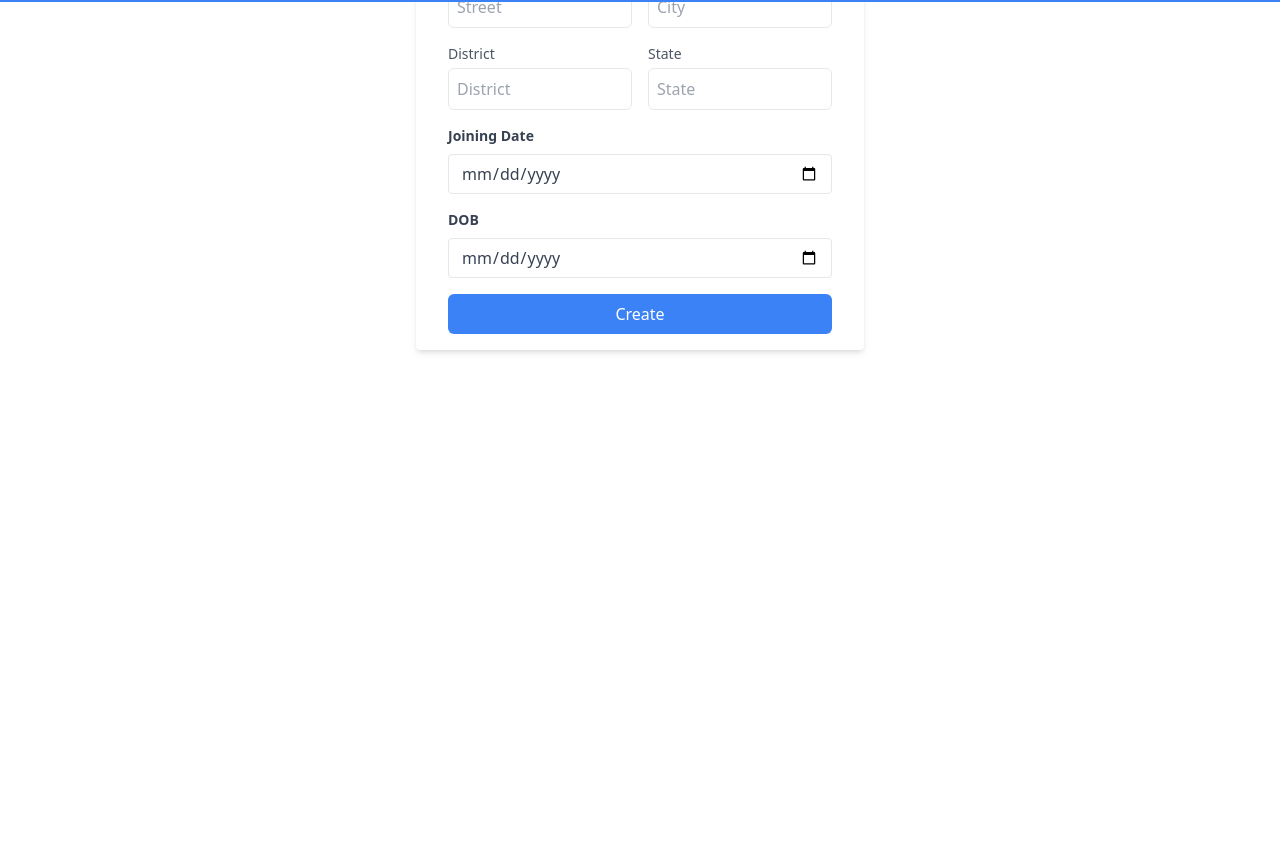
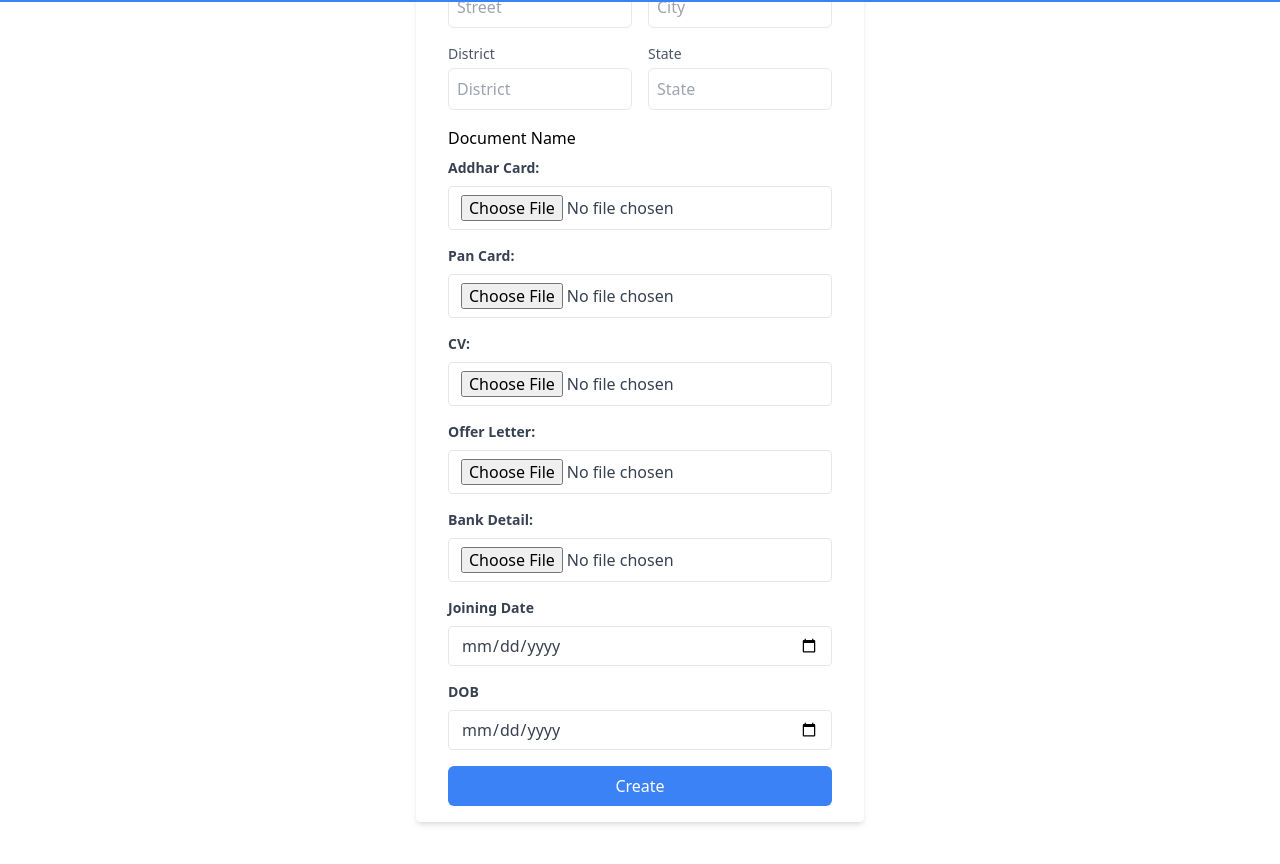
Before and after one commit to rshubham-dev/Bhuvi-Manager, a React (Create React App) app: page /employee in a window 1280 px wide. Shown: the part 798-1662 px from the top of the page. Before the commit the page ends 1244 px from the top, so only its background shows below. Built offline with nearby package versions, Linux system fonts and the light colour scheme.

Commit message:
employee update 1

```diff
--- a/src/components/CreateEmployee.js
+++ b/src/components/CreateEmployee.js
@@ -22,26 +22,17 @@ const CreateEmployee = () => {
             district: "",
             state: "",
         },
+        addhar: "",
+        pan: "",
+        cv: "",
+        offerletter: "",
+        bank: "",
     });
-    // addhar: "",
-    // pan: "",
-    // cv: "",
-    // offerletter: "",
-    // bank: "",
-    // certificates: [],
-
-    // const [location, setLocation] = useState({
-    //     street: "",
-    //     city: "",
-    //     district: "",
-    //     state: "",
-    //     pincode: "",
-    // });
 
     const [error, setError] = useState(null);
 
-    const inputData = (data) => {
-        const { name, value } = data.target;
+    const inputData = (data, field) => {
+        const { name, value, type } = data.target;
         if (name.startsWith('address.')) {
             const addressField = name.split('.')[1];
             setEmployee((prevEmployee) => ({
@@ -51,24 +42,49 @@ const CreateEmployee = () => {
                     [addressField]: value,
                 },
             }));
+        } else if (type === 'file') {
+            setEmployee((prevEmployee) => ({
+                ...prevEmployee,
+                [field]: data.target.files[0],
+            }));
         } else {
             setEmployee((prevEmployee) => ({ ...prevEmployee, [name]: value }));
         }
-    }
+    };
 
     const formSubmit = async (e) => {
         e.preventDefault();
+
+        const formData = new FormData();
+        Object.entries(employee).forEach(([key, value]) => {
+            if (value instanceof File) {
+                formData.append(key, value);
+            } else if (typeof value === 'object') {
+                Object.entries(value).forEach(([subKey, subValue]) => {
+                    formData.append(`${key}.${subKey}`, subValue);
+                });
+            } else {
+                formData.append(key, value);
+            }
+        });
+
         try {
-            console.log(employee)
-            const response = await axios.post('/api/v1/employee/create', employee);
+            console.log(employee);
+            const response = await axios.post('/api/v1/employee/create', formData, {
+                headers: {
+                    'Content-Type': 'multipart/form-data', // Set content type to multipart/form-data
+                },
+            });
+
             console.log(response.data);
-            console.log(response.data.error);
-            toast.success('Employee Created successful!');
+            toast.success('Employee Created successfully!');
         } catch (error) {
-            toast.error(error.message)
+            toast.error(error.message);
             setError(error.message);
         }
     };
+
+
 
     return (
         <main>
@@ -79,7 +95,6 @@ const CreateEmployee = () => {
                 >
                     <h2 className='text-2xl font-bold mb-6 text-center'>Create Employee</h2>
 
-                    {/* Group Personal Information */}
                     <div className='mb-4'>
                         <label htmlFor='avatar'
                             className='block text-gray-700 text-sm font-bold mb-2'>Avatar:</label>
@@ -87,7 +102,7 @@ const CreateEmployee = () => {
                             className='appearance-none border rounded w-full py-2 px-3 text-gray-700 leading-tight focus:outline-none focus:shadow-outline'
                             type='file'
                             name='avatar'
-                            onChange={inputData}
+                            onChange={(e) => inputData(e, 'avatar')}
                         />
                     </div>
 
@@ -101,7 +116,6 @@ const CreateEmployee = () => {
                             type='text'
                             name='name'
                             placeholder='Enter Your Name here'
-                            required
                             autoComplete='off'
                             value={employee.name}
                             onChange={inputData}
@@ -118,14 +132,13 @@ const CreateEmployee = () => {
                             type='email'
                             name='email'
                             placeholder='Enter Your Email here'
-                            required
                             autoComplete='off'
                             value={employee.email}
                             onChange={inputData}
                         />
                     </div>
 
-                    {/* Contact no */}
+
                     <div className='mb-4'>
                         <label htmlFor='phone'
                             className='block text-sm font-medium text-gray-600'>
@@ -137,14 +150,13 @@ const CreateEmployee = () => {
                             name='contactNo'
                             id='contactNo'
                             placeholder='Enter Your Contact Number'
-                            required
                             autoComplete='off'
                             value={employee.contactNo}
                             onChange={inputData}
                         />
                     </div>
 
-                    {/* Whatsapp No */}
+
                     <div className='mb-4'>
                         <label htmlFor='whatsapp'
                             className='block text-sm font-medium text-gray-600'>
@@ -156,7 +168,6 @@ const CreateEmployee = () => {
                             name='whatsapp'
                             id='whatsapp'
                             placeholder='Enter Your Whatsapp Number'
-                            required
                             autoComplete='off'
                             value={employee.whatsapp}
                             onChange={inputData}
@@ -171,7 +182,6 @@ const CreateEmployee = () => {
                             className='appearance-none border rounded w-full py-2 px-3 text-gray-700 leading-tight focus:outline-none focus:shadow-outline'
                             name='employeeId'
                             placeholder='Enter Your Employee ID here'
-                            required
                             autoComplete='off'
                             value={employee.employeeId}
                             onChange={inputData}
@@ -186,15 +196,12 @@ const CreateEmployee = () => {
                             type='password'
                             name='password'
                             placeholder='Enter Your Password here'
-                            required
                             autoComplete='off'
                             value={employee.password}
                             onChange={inputData}
                         />
                     </div>
 
-
-                    {/* Address */}
                     <div className="mb-4">
                         <h4 className="text-lg font-semibold mb-2">Address</h4>
                         <div className="grid grid-cols-2 gap-4">
@@ -257,8 +264,9 @@ const CreateEmployee = () => {
                         </div>
                     </div>
 
-                    {/* <div className='mb-4'>
+                    <div className='mb-4'>
                         <h4 className='mb-2'>Document Name</h4>
+
                         <div className='mb-4'>
                             <label htmlFor='addhar'
                                 className='block text-gray-700 text-sm font-bold mb-2'>Addhar Card:</label>
@@ -266,9 +274,10 @@ const CreateEmployee = () => {
                                 className='appearance-none border rounded w-full py-2 px-3 text-gray-700 leading-tight focus:outline-none focus:shadow-outline'
                                 type='file'
                                 name='addhar'
-                                onChange={inputData}
+                                onChange={(e) => inputData(e, 'addhar')}
                             />
                         </div>
+
                         <div className='mb-4'>
                             <label htmlFor='pan'
                                 className='block text-gray-700 text-sm font-bold mb-2'>Pan Card:</label>
@@ -276,9 +285,10 @@ const CreateEmployee = () => {
                                 className='appearance-none border rounded w-full py-2 px-3 text-gray-700 leading-tight focus:outline-none focus:shadow-outline'
                                 type='file'
                                 name='pan'
-                                onChange={inputData}
+                                onChange={(e) => inputData(e, 'pan')}
                             />
                         </div>
+
                         <div className='mb-4'>
                             <label htmlFor='cv'
                                 className='block text-gray-700 text-sm font-bold mb-2'>CV:</label>
@@ -286,9 +296,10 @@ const CreateEmployee = () => {
                                 className='appearance-none border rounded w-full py-2 px-3 text-gray-700 leading-tight focus:outline-none focus:shadow-outline'
                                 type='file'
                                 name='cv'
-                                onChange={inputData}
+                                onChange={(e) => inputData(e, 'cv')}
                             />
                         </div>
+
                         <div className='mb-4'>
                             <label htmlFor='offerletter'
                                 className='block text-gray-700 text-sm font-bold mb-2'>Offer Letter:</label>
@@ -296,9 +307,10 @@ const CreateEmployee = () => {
                                 className='appearance-none border rounded w-full py-2 px-3 text-gray-700 leading-tight focus:outline-none focus:shadow-outline'
                                 type='file'
                                 name='offerletter'
-                                onChange={inputData}
+                                onChange={(e) => inputData(e, 'offerletter')}
                             />
                         </div>
+
                         <div className='mb-4'>
                             <label htmlFor='account'
                                 className='block text-gray-700 text-sm font-bold mb-2'>Bank Detail:</label>
@@ -306,23 +318,11 @@ const CreateEmployee = () => {
                                 className='appearance-none border rounded w-full py-2 px-3 text-gray-700 leading-tight focus:outline-none focus:shadow-outline'
                                 type='file'
                                 name='bank'
-                                onChange={inputData}
+                                onChange={(e) => inputData(e, 'bank')}
                             />
                         </div>
-                        <div className='mb-4'>
-                            <label htmlFor='certificates' className='block text-gray-700 text-sm font-bold mb-2'>Certificates:</label>
-                            <input
-                                className='appearance-none border rounded w-full py-2 px-3 text-gray-700 leading-tight focus:outline-none focus:shadow-outline'
-                                type='file'
-                                name='certificates'
-                                onChange={inputData} />
-                             {employee.certificates.map((certificate, index) => (
-                                <div key={index}>
-                                    Certificate {index + 1}: {certificate ? certificate.name : ''}
                     </div>
-                            ))}
-                        </div>
-                    </div> */}
+
                     <div className='mb-4'>
                         <label
                             htmlFor='joining'
@@ -334,12 +334,12 @@ const CreateEmployee = () => {
                             type='date'
                             name='joinDate'
                             placeholder='Enter Your Joining Date'
-                            required
                             autoComplete='off'
                             value={employee.joinDate}
                             onChange={inputData}
                         />
                     </div>
+
                     <div className='mb-4'>
                         <label htmlFor='birthdate' className='block text-gray-700 text-sm font-bold mb-2'>DOB</label>
                         <input
@@ -347,17 +347,19 @@ const CreateEmployee = () => {
                             type='date'
                             name='birthdate'
                             placeholder='Enter Your Date of Birth'
-                            required
                             autoComplete='off'
                             value={employee.birthdate}
                             onChange={inputData}
                         />
                     </div>
+
                     <button
                         type='submit'
                         className="w-full bg-blue-500 text-white p-2 rounded-md hover:bg-blue-600"
                     >
-                        Create</button>
+                        Create
+                    </button>
+
                     {error && <p className="text-red-500 mt-4">{error}</p>}
                 </form>
                 <Toaster
@@ -370,4 +372,5 @@ const CreateEmployee = () => {
 }
 
 
+
 export default CreateEmployee
```
Lines whose indentation alone changed are shown as unchanged.
